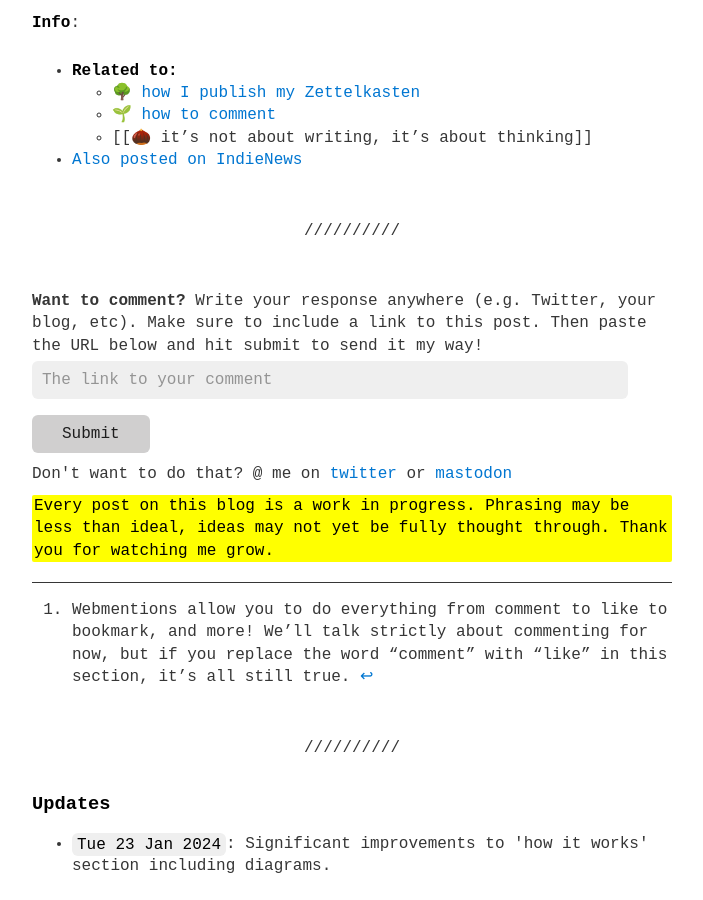
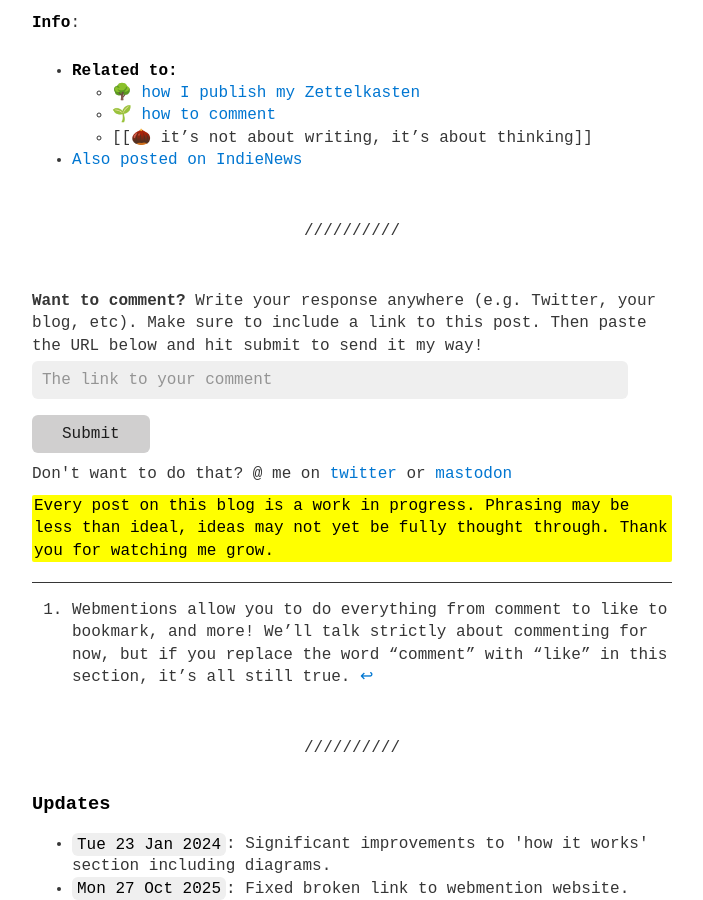
Before and after one commit to person-al/person-al.github.io, a Jekyll site: the page built from _posts/2024-01-14-🌱-adding-a-comments-section-to-a-static-site.md, in a window 1280 px wide and 900 px high, scrolled down 4117 px. Shown: the whole window, without its empty margins (288-991 px from the left). Built offline with Jekyll 4.4.1, drawn with Linux system fonts in a browser that asks for light colours; before the commit the page ends 4995 px from its top, so only the background shows below that; some of the changed text lies outside the part shown.

Commit message:
fix broken webmention link

```diff
--- a/_posts/2024-01-14-🌱-adding-a-comments-section-to-a-static-site.md
+++ b/_posts/2024-01-14-🌱-adding-a-comments-section-to-a-static-site.md
@@ -8,6 +8,8 @@
 updates:
 - date: 2024-01-23
   text: Significant improvements to 'how it works' section including diagrams.
+- date: 2025-10-27
+  text: Fixed broken link to webmention website.
 ---
 
 > **Assumed Audience:** You have a blog, most likely a static site hosted on Github Pages or another static site hosting system. You want to enable a comments section, or at least a way for readers to contact you, but you don't know how.
@@ -49,7 +51,7 @@
 If you have a static site, you probably _don't_ have a computer X that's always available to store messages from random people. This site currently runs on Github Pages which just serves files, it doesn't accept new messages. So if you're running a static site like I am, you need a slightly different approach.
 
 ### 1. Pick a server
-If you have a server, go for it. But if you don't, you need to find a webmentions service you can use. [Webmentions.io](webmentions.io) is an open source, free option. You sign in with IndieAuth and it'll make an account for you. Easy peasy.
+If you have a server, go for it. But if you don't, you need to find a webmentions service you can use. [Webmention.io](https://webmention.io) is an open source, free option. You sign in with IndieAuth and it'll make an account for you. Easy peasy.
 
 ### 2. Follow setup instructions.
 You'll notice that in the Settings tab, webmentions.io gives you two link tags to put in your HTML header. (You can see that I put mine [here](https://github.com/person-al/person-al.github.io/blob/main/_includes/head.html#L18-L19) with the url stored in my [config file](https://github.com/person-al/person-al.github.io/blob/main/_config.yml#L31). I recommend that for the next step). This allows someone like me to come and ask "Hey, where's your computer X?" and quickly find the answer. You'll also notice that it gives you an RSS feed you can follow to track webmentions you receive. You can follow it in your RSS reader of choice, or even write some code to display the mentions on your site!
```
